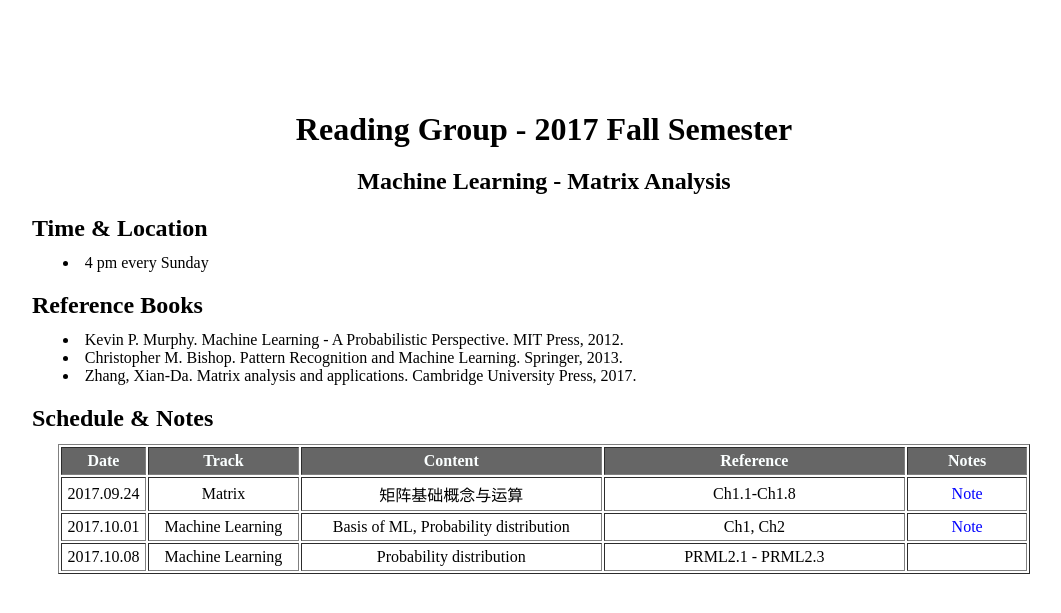
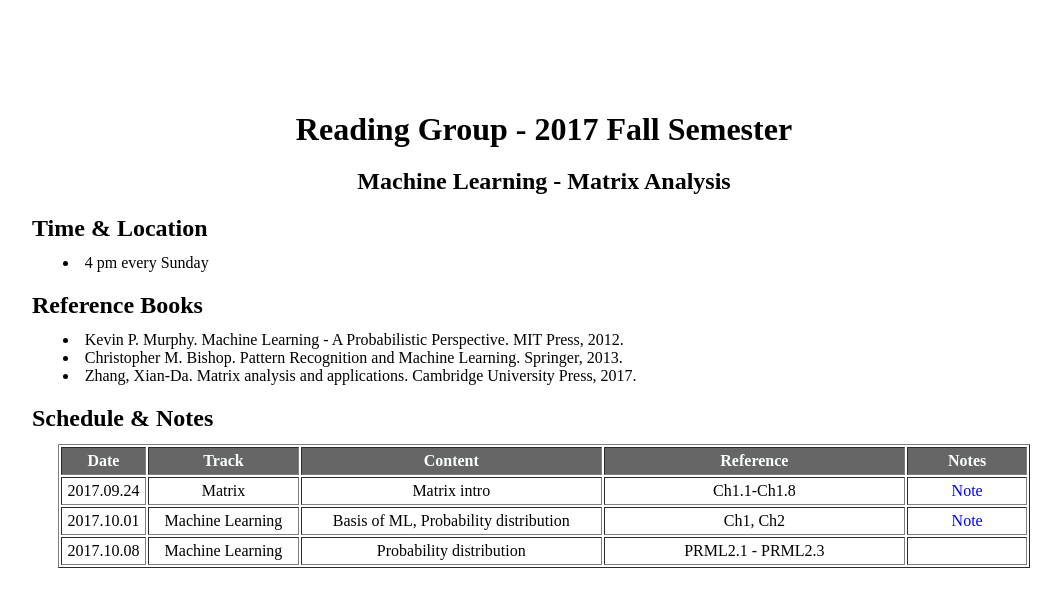
Before and after one commit to cheerml/reading, a Jekyll site: the page built from index.html, in a window 1280 px wide. Shown: the top 613 px of the page, without its empty margins (96-1157 px from the left). Built offline with Jekyll 4.4.1, drawn with Linux system fonts in a browser that asks for light colours.

Commit message:
Update notes.yml

```diff
--- a/_data/notes.yml
+++ b/_data/notes.yml
@@ -1,7 +1,7 @@
 -
   date: 2017.09.24
   track: Matrix
-  content: 矩阵基础概念与运算
+  content: Matrix intro
   reference: Ch1.1-Ch1.8
   url: /doc/Week1_MatrixBasis.pdf
 
```
